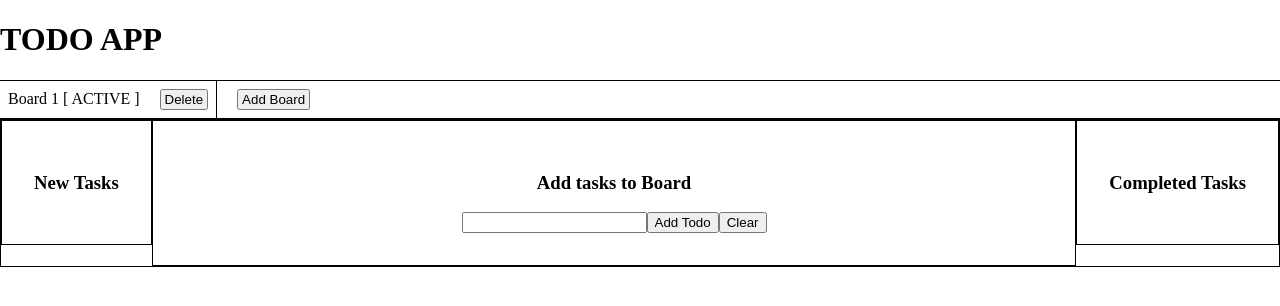
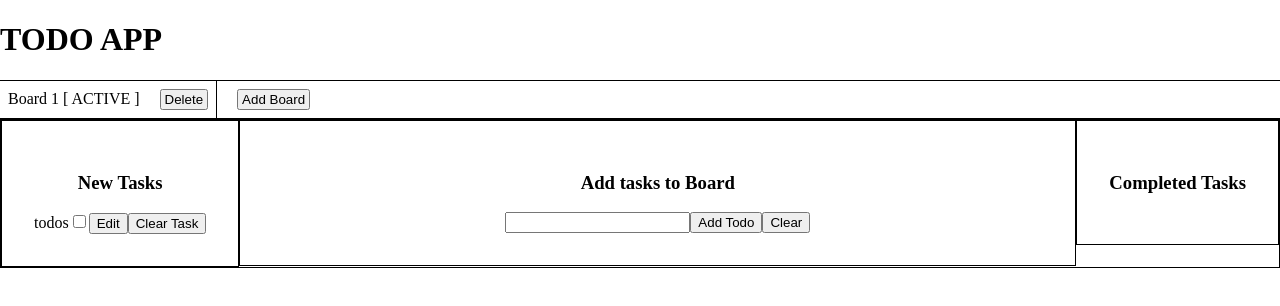
Before and after one commit to anikxt/chisel-to-do-frontend, a React (Create React App) app: page / in a window 1280 px wide. Shown: the top 306 px of the page. Built offline with nearby package versions, Linux system fonts and the light colour scheme.

Commit message:
tweaks/changes

```diff
--- a/package.json
+++ b/package.json
@@ -6,6 +6,7 @@
     "@testing-library/jest-dom": "^5.16.1",
     "@testing-library/react": "^12.1.2",
     "@testing-library/user-event": "^13.5.0",
+    "axios": "^0.24.0",
     "react": "^17.0.2",
     "react-dom": "^17.0.2",
     "react-scripts": "5.0.0",
--- a/src/App.js
+++ b/src/App.js
@@ -3,19 +3,34 @@ import DisplayTodo from './components/DisplayTodo';
 import useBoards from './hooks/useBoards';
 import { v4 as uuidv4 } from 'uuid';
 import './App.css';
+import axios from 'axios';
+
+const DEFAULT_BOARD = { id: uuidv4(), name: 'Board 1' };
+const DEFAULT_TODO = {
+  id: uuidv4(),
+  name: 'todos',
+  completed: false,
+  boardId: DEFAULT_BOARD.id,
+};
 
 export default function App() {
-  const [boards, setBoards] = useBoards([{ id: uuidv4(), todos: [] }]);
+  const [boards, setBoards] = useState([DEFAULT_BOARD]);
   const [selectedBoardId, setSelectedBoardId] = useState(boards?.[0]?.id);
+  const [todos, setTodos] = useState([DEFAULT_TODO]);
   const selectedBoard = boards.find((board) => board.id === selectedBoardId);
+  const selectedTodos = todos.filter(
+    (todo) => todo.boardId === selectedBoardId
+  );
+
   const todoNameRef = useRef();
 
   function handleAddBoard() {
+    const id = uuidv4();
+    const newBoard = { id, name: id };
     setBoards((prevBoards) => {
-      const newBoard = { id: uuidv4(), todos: [] };
-      setSelectedBoardId(newBoard.id);
       return [...prevBoards, newBoard];
     });
+    setSelectedBoardId(newBoard.id);
   }
 
   function handleDeleteBoard(id) {
@@ -27,11 +42,12 @@ export default function App() {
   function handleAddTodo() {
     const name = todoNameRef.current.value;
     if (name === '') return;
-    const newBoards = [...boards];
-    const board = newBoards.find((board) => board.id === selectedBoardId);
-    board.todos = [...board.todos, { name, completed: false, id: uuidv4() }];
+    const newTodos = [
+      ...todos,
+      { name, completed: false, id: uuidv4(), boardId: selectedBoardId },
+    ];
     todoNameRef.current.value = null;
-    setBoards(newBoards);
+    setTodos(newTodos);
   }
 
   function handleSubmit(e) {
@@ -44,26 +60,22 @@ export default function App() {
   }
 
   function handleToggleTodo(id) {
-    const newBoards = [...boards];
-    const board = newBoards.find((board) => board.id === selectedBoardId);
-    const todo = board.todos.find((todo) => todo.id === id);
+    const newTodos = [...todos];
+    const todo = newTodos.find((todo) => todo.id === id);
     todo.completed = !todo.completed;
-    setBoards(newBoards);
+    setTodos(newTodos);
   }
 
   function handleClearTodo(id) {
-    const newBoards = [...boards];
-    const board = newBoards.find((board) => board.id === selectedBoardId);
-    board.todos = board.todos.filter((todo) => todo.id !== id);
-    setBoards(newBoards);
+    const newTodos = todos.filter((todo) => todo.id !== id);
+    setTodos(newTodos);
   }
 
   function handleUpdateTodo(id, text) {
-    const newBoards = [...boards];
-    const board = newBoards.find((board) => board.id === selectedBoardId);
-    const todo = board.todos.find((todo) => todo.id === id);
+    const newTodos = [...todos];
+    const todo = newTodos.find((todo) => todo.id === id);
     todo.name = text;
-    setBoards(newBoards);
+    setTodos(newTodos);
   }
 
   return (
@@ -78,7 +90,7 @@ export default function App() {
                   setSelectedBoardId(board.id);
                 }}
               >
-                Board {index + 1} {board.id === selectedBoardId && '[ ACTIVE ]'}
+                {board.name} {board.id === selectedBoardId && '[ ACTIVE ]'}
               </span>
               <button
                 className="deleteBoardBtn"
@@ -99,7 +111,7 @@ export default function App() {
         <div className="divBoardSubsection">
           <div className="divNewTasks">
             <h3>New Tasks</h3>
-            {selectedBoard.todos
+            {selectedTodos
               .filter((todo) => {
                 return !todo.completed;
               })
@@ -129,7 +141,7 @@ export default function App() {
 
           <div className="divCompletedTasks">
             <h3>Completed Tasks</h3>
-            {selectedBoard.todos
+            {selectedTodos
               .filter((todo) => {
                 return todo.completed;
               })
```
Also changed, not shown: 1 other file (tests, documents, lock files or other folders).
